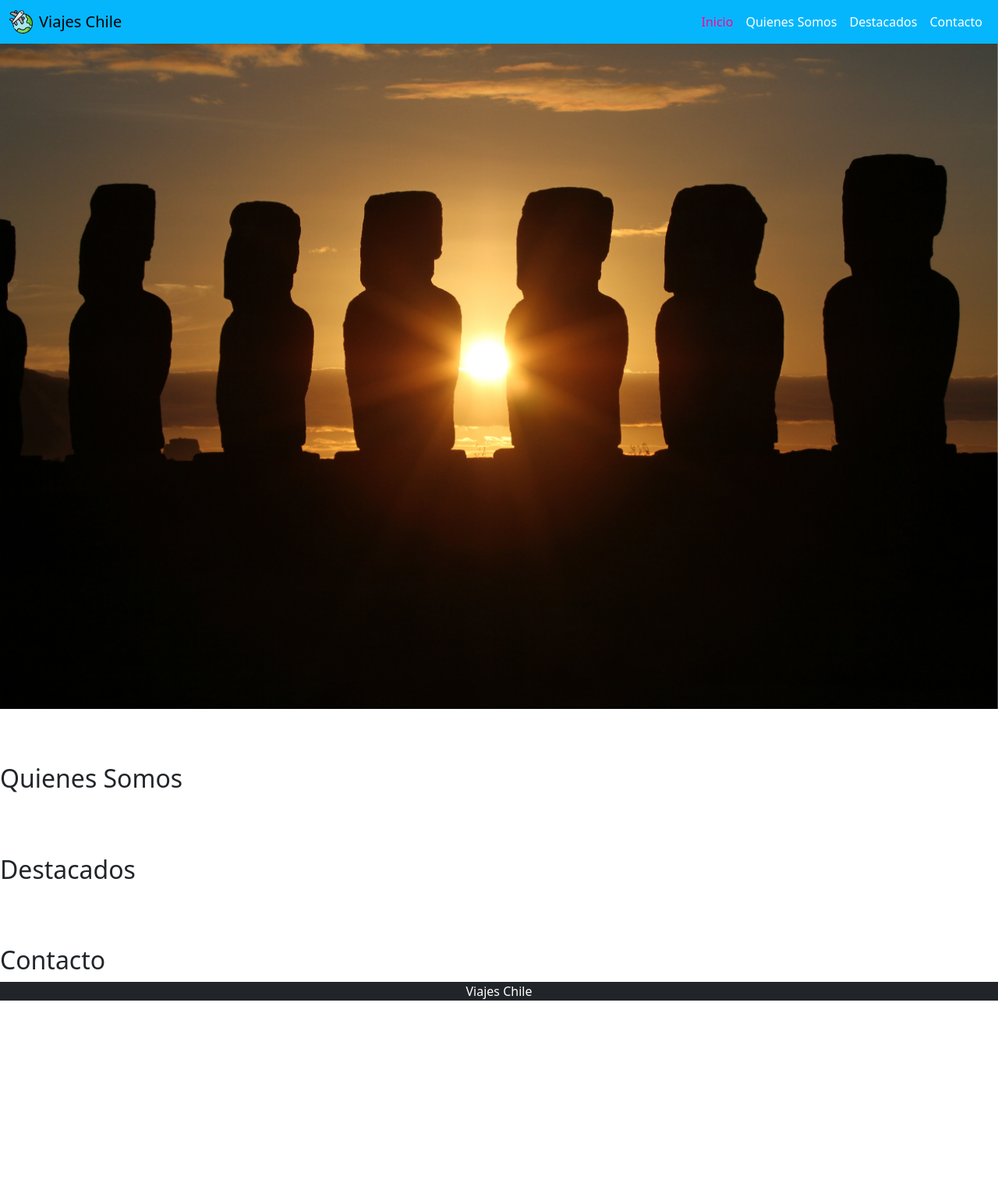
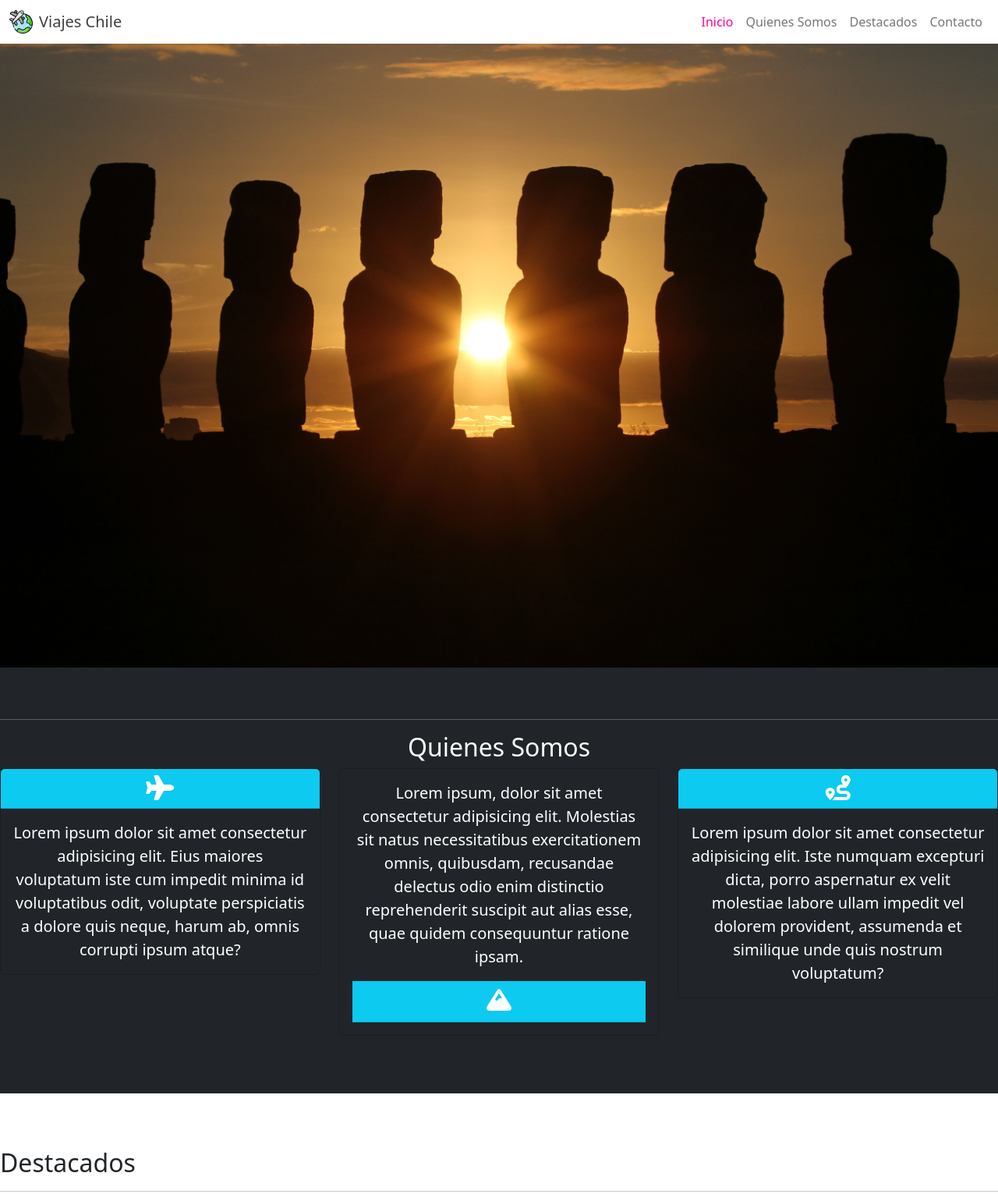
Before and after one commit to lacamibarrera/Prueba_Viajes_Chile, a plain HTML site: page index.html in a window 1280 px wide. Shown: the top 1531 px of the page at 78% size. Before the commit the page ends 1299 px from the top, so only its background shows below. Drawn offline with nearby package versions, Linux system fonts and the light colour scheme.

Commit message:
se agrego y trabajo en seccion quienes somos, ajustando las cards

```diff
--- a/assets/css/style.css
+++ b/assets/css/style.css
@@ -1,40 +1,50 @@
-
 .logo-image {
   width: 30px;
   height: auto;
 }
 
-.raleway{
+.raleway {
   font-family: "Raleway", sans-serif;
   font-optical-sizing: auto;
   font-weight: 100;
   font-style: normal;
 }
-;
 
-
-.logo-image {
-    width: 30px;
-    height: auto;
+.navbar-custom {
+  background-color: transparent;
+  position: absolute;
+  width: 100%;
+  z-index: 10;
 }
 
-
-html {
-    scroll-behavior: smooth;
+.navbar-custom .navbar-brand {
+  color: rgb(64, 62, 62);
 }
 
-/* Cambiar el color de fondo de la navbar */
-.navbar-custom {
-    background-color: #05b6fc;
+.navbar-custom .navbar-nav .nav-link {
+  color: rgb(118, 118, 118);
 }
 
-  /* Cambiar el color del texto de la navbar */
-  .navbar-custom .navbar-nav .nav-link {
-    color: #ffffff;
-  }
-
-  /* Cambiar el color del texto cuando el enlace está activo o al pasar el cursor por encima */
 .navbar-custom .navbar-nav .nav-link:hover,
 .navbar-custom .navbar-nav .nav-link.active {
   color: #ff0095;
 }
+
+.carousel-item img {
+  height: 100vh;
+  object-fit: cover;
+}
+
+#quienes-somos {
+  background-color: #000;
+  padding: 50px 0;
+  text-align: center;
+}
+
+#quienes-somos h2 {
+  color: white;
+}
+
+.card .card-header i {
+    font-size: 2rem;
+  }
--- a/index.html
+++ b/index.html
@@ -59,7 +59,7 @@
   </nav>
 
 
-  <!--Carrusel   no se me mueve-->
+  <!--Carrusel -->
   <div id="carouselviajes" class="carousel slide" data-bs-ride="carousel">
     <div class="carousel-inner">
       <div class="carousel-item active">
@@ -73,21 +73,72 @@
       </div>
     </div>
 
+
+
   </div>
-
-  <section id="quienes-somos" style="padding-top: 70px;">
+  <section class="container-fluid bg-dark text-white text-center d-none d-sm-block" id="quienes-somos">
+    <hr>
     <!-- Contenido de la sección Quienes Somos -->
     <h2>Quienes Somos</h2>
+
+    <div class="row justify-content-center">
+      <div class="col-lg-4 col-12 mb-4">
+        <div class="card bg-dark text-white">
+          <div class="card-header bg-info">
+            <i class="fa-solid fa-plane"></i>
+          </div>
+          <div class="card-body">
+            <blockquote class="blockquote mb-0">
+              <p>Lorem ipsum dolor sit amet consectetur adipisicing elit. Eius maiores voluptatum iste cum impedit
+                minima id voluptatibus odit, voluptate perspiciatis a dolore quis neque, harum ab, omnis corrupti ipsum
+                atque?</p>
+            </blockquote>
+          </div>
+        </div>
+      </div>
+
+      <div class="col-lg-4 col-12 mb-4">
+        <div class="card bg-dark text-white">
+          <div class="card-body">
+            <blockquote class="blockquote mb-0">
+              <p>Lorem ipsum, dolor sit amet consectetur adipisicing elit. Molestias sit natus necessitatibus
+                exercitationem omnis, quibusdam, recusandae delectus odio enim distinctio reprehenderit suscipit aut
+                alias esse, quae quidem consequuntur ratione ipsam.</p>
+              <footer class="card-header bg-info">
+                <i class="fa-solid fa-mountain text-white"></i>
+              </footer>
+            </blockquote>
+          </div>
+        </div>
+      </div>
+
+      <div class="col-lg-4 col-12 mb-4">
+        <div class="card bg-dark text-white">
+          <div class="card-header bg-info">
+            <i class="fa-solid fa-route text-white"></i>
+          </div>
+          <div class="card-body">
+            <blockquote class="blockquote mb-0">
+              <p>Lorem ipsum dolor sit amet consectetur adipisicing elit. Iste numquam excepturi dicta, porro aspernatur
+                ex velit molestiae labore ullam impedit vel dolorem provident, assumenda et similique unde quis nostrum
+                voluptatum?</p>
+            </blockquote>
+          </div>
+        </div>
+      </div>
+    </div>
   </section>
 
   <section id="destacados" style="padding-top: 70px;">
     <!-- Contenido  Destacados -->
     <h2>Destacados</h2>
+    <hr>
   </section>
 
   <section id="contacto" style="padding-top: 70px;">
     <!-- ContenidoContacto -->
     <h2>Contacto</h2>
+    <hr>
   </section>
 
 
@@ -97,7 +148,8 @@
 
   <script src="https://code.jquery.com/jquery-3.6.0.min.js"></script>
   <script src="https://cdn.jsdelivr.net/npm/@popperjs/core@2.11.6/dist/umd/popper.min.js"></script>
-  <script src="https://cdn.jsdelivr.net/npm/bootstrap@5.3.3/dist/js/bootstrap.bundle.min.js"></script> <!-- Bootstrap -->
+  <script src="https://cdn.jsdelivr.net/npm/bootstrap@5.3.3/dist/js/bootstrap.bundle.min.js"></script>
+  <!-- Bootstrap -->
   <script src="./assets/js/script.js"></script>
 
 </body>
```
Lines whose indentation alone changed are shown as unchanged.
